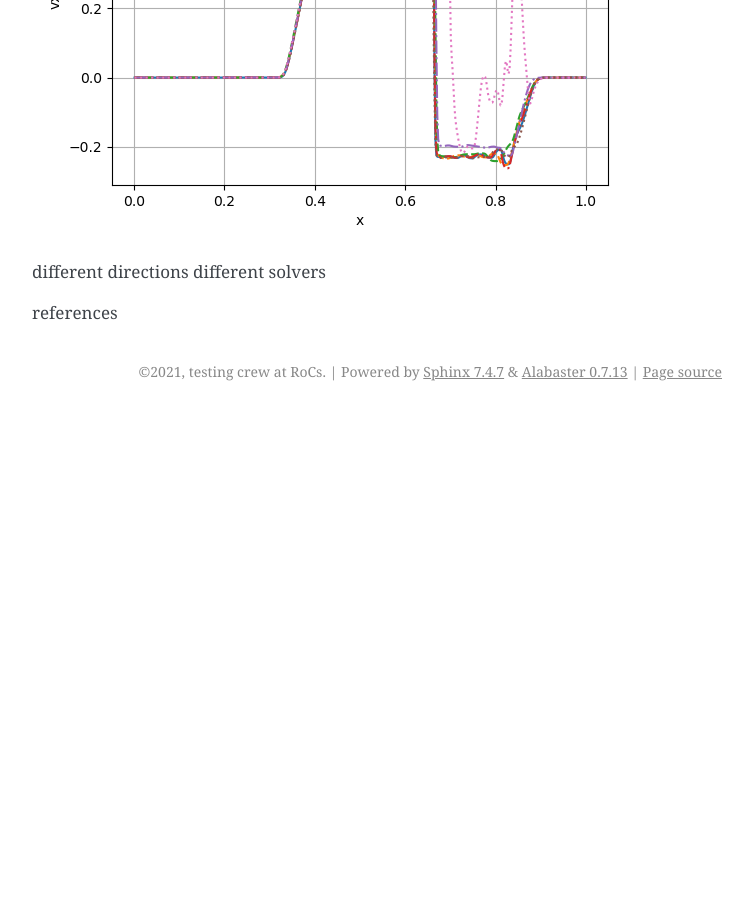
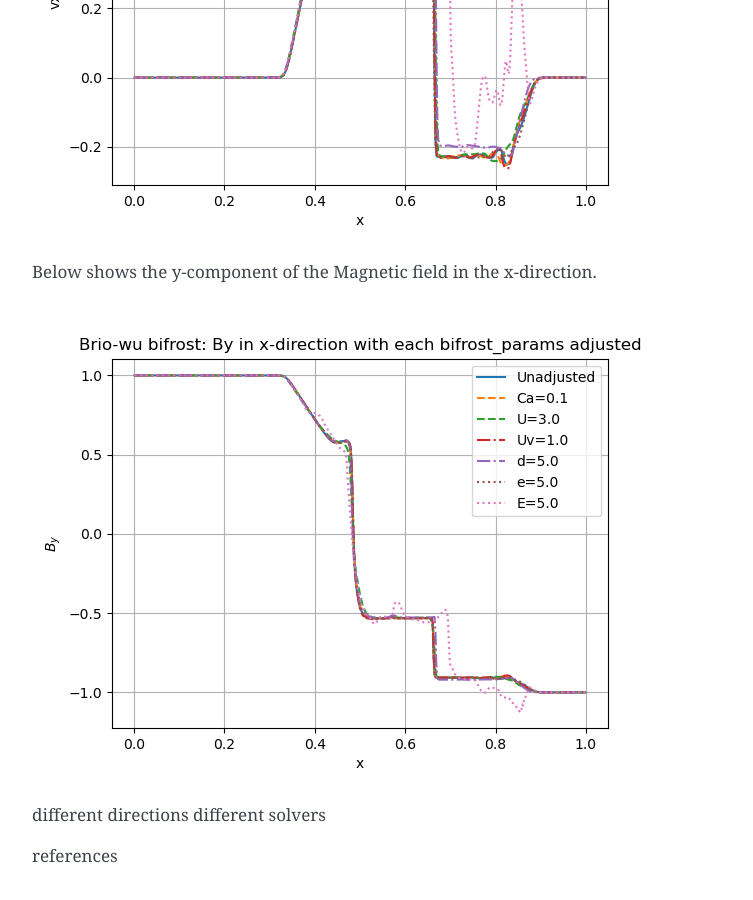
Before and after one commit to guadabsb15/summer_2021_report, a Sphinx documentation site: the page built from docs/source/briowu.rst, in a window 1280 px wide and 900 px high, scrolled down 2750 px. Shown: the whole window, without its empty margins (388-1141 px from the left). Built offline with Sphinx 7.4.7, drawn with Linux system fonts in a browser that asks for light colours; before the commit the page ends 3161 px from its top, so only the background shows below that.

Commit message:
Added image of By in x-direction with parameter changes

```diff
--- a/docs/source/briowu.rst
+++ b/docs/source/briowu.rst
@@ -80,6 +80,11 @@ Below shows the velocity in x-direction with the same parameter adjustments.
 
 .. image:: images_brio-wu_bifrost/brio-wu_init_adjust_ux.png
 
+
+Below shows the y-component of the Magnetic field in the x-direction.
+
+.. image:: images_brio-wu_bifrost/brio-wu_init_adjust_by.png
+
 different directions
 different solvers
 
```
Also changed, not shown: docs/source/images_brio-wu_bifrost/brio-wu_init_adjust_by.png (added).
